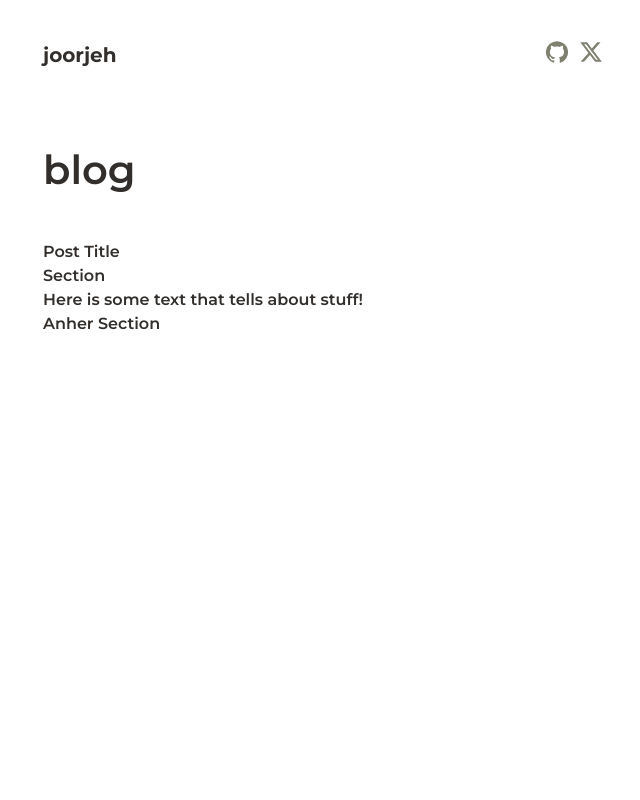
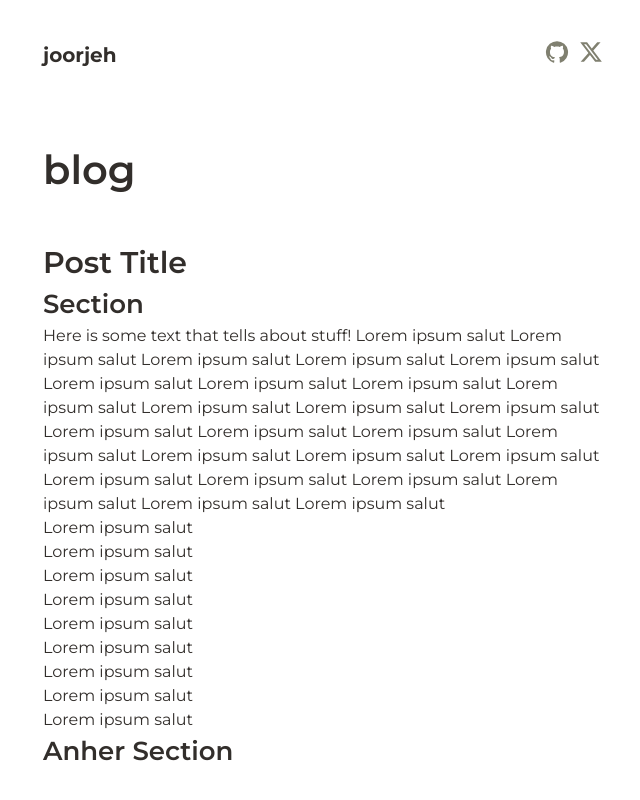
Before and after one commit to joorjeh/joorjeh.github.io, a React (Vite) app: page /#/ in a window 1280 px wide. Shown: the whole page, without its empty margins (317-957 px from the left). Built offline with nearby package versions, Linux system fonts and the light colour scheme.

Commit message:
Style article components

```diff
--- a/build_posts.js
+++ b/build_posts.js
@@ -11,6 +11,7 @@ fs.readdirSync(postsDir).forEach(file => {
 	const componentName = fileName.slice(8)
 	const tsxContent = `
 import Markdown from 'markdown-to-jsx';
+import './Post.css';
 
 const ${componentName} = () => {
     const content = \`${markdownContent}\`;
--- a/src/App.tsx
+++ b/src/App.tsx
@@ -25,7 +25,7 @@ function App() {
         <Header />
         <Box
           width='100%'
-		  height='calc(100vh - 300px)'
+          height='calc(100vh - 100px)'
           overflowY='auto'
           padding='40px'
           sx={{ '&::-webkit-scrollbar': { display: 'none' } }}
--- a/src/posts/APostTitle.tsx
+++ b/src/posts/APostTitle.tsx
@@ -1,5 +1,6 @@
 
 import Markdown from 'markdown-to-jsx';
+import './Post.css';
 
 const APostTitle = () => {
     const content = `# Post Title
@@ -7,7 +8,40 @@ const APostTitle = () => {
 ## Section
 
 Here is some text that tells about stuff!
-
+Lorem ipsum salut
+Lorem ipsum salut
+Lorem ipsum salut
+Lorem ipsum salut
+Lorem ipsum salut
+Lorem ipsum salut
+Lorem ipsum salut
+Lorem ipsum salut
+Lorem ipsum salut
+Lorem ipsum salut
+Lorem ipsum salut
+Lorem ipsum salut
+Lorem ipsum salut
+Lorem ipsum salut
+Lorem ipsum salut
+Lorem ipsum salut
+Lorem ipsum salut
+Lorem ipsum salut
+Lorem ipsum salut
+Lorem ipsum salut
+Lorem ipsum salut
+Lorem ipsum salut
+Lorem ipsum salut
+Lorem ipsum salut
+Lorem ipsum salut\n
+Lorem ipsum salut\n
+Lorem ipsum salut\n
+Lorem ipsum salut\n
+Lorem ipsum salut\n
+Lorem ipsum salut\n
+Lorem ipsum salut\n
+Lorem ipsum salut\n
+Lorem ipsum salut\n
+Lorem ipsum salut\n
 
 ## Anher Section
 
--- /dev/null
+++ b/src/posts/Post.css
@@ -0,0 +1,11 @@
+h1 {
+	font-size: 30px;
+}
+
+h2 {
+	font-size: 26px;
+}
+
+p {
+	font-weight: 400;
+}
```
Also changed, not shown: src/Articles.tsx (indentation only). Lines whose indentation alone changed are shown as unchanged.
